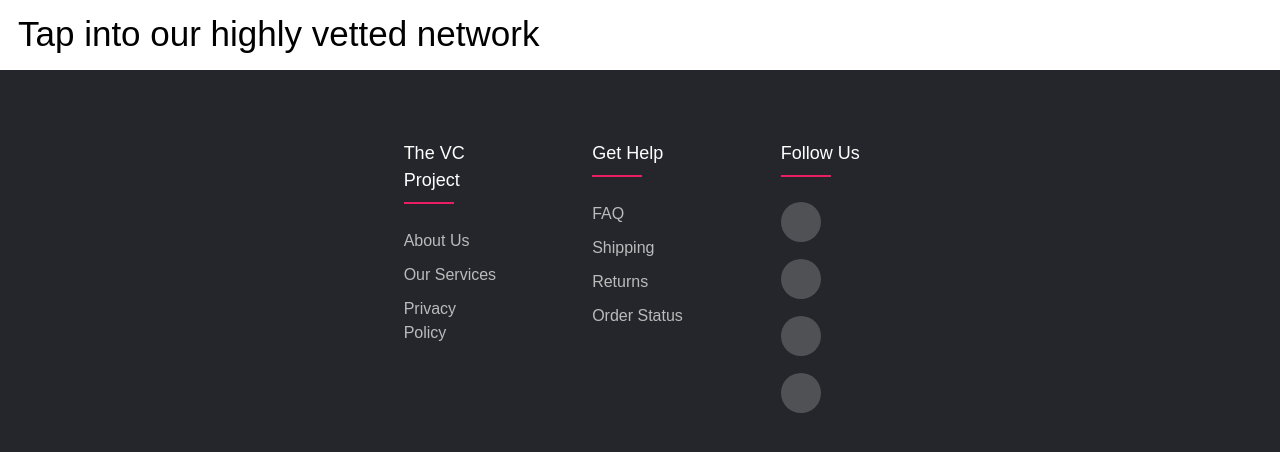
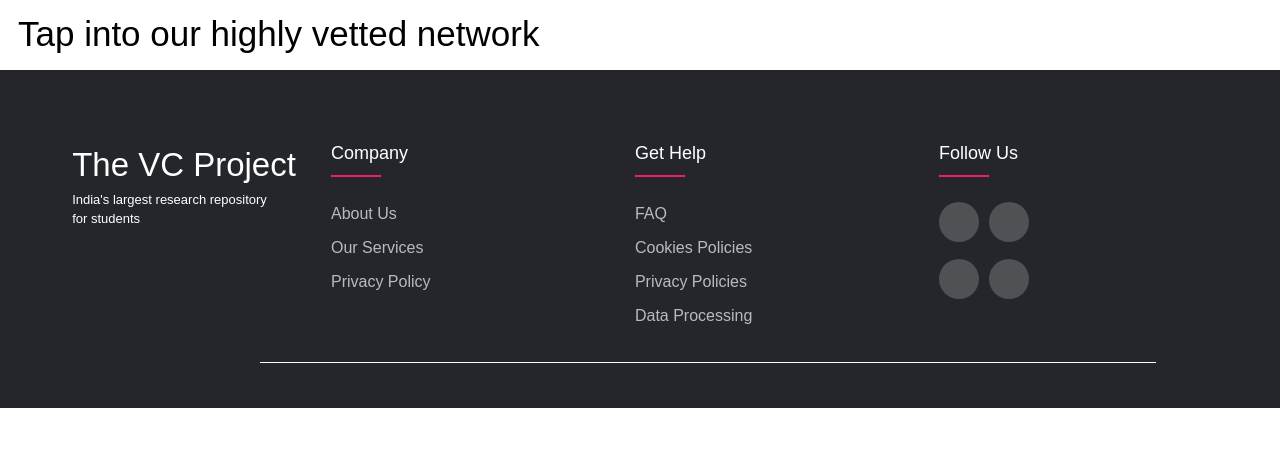
Before and after one commit to shashank-mishra14/TheVCProj, a React (Create React App) app: page /home in a window 1280 px wide. Shown: the part 1040-1492 px from the top of the page. After the commit the page ends 1448 px from the top, so only its background shows below. Built offline with nearby package versions, Linux system fonts and the light colour scheme; the HTML template or start-up script is replaced by a standard one.

Commit message:
adding ui in footer

```diff
--- a/src/components/Homepage/Footer/Footer.css
+++ b/src/components/Homepage/Footer/Footer.css
@@ -7,6 +7,19 @@ body{
 	margin:0;
 	padding:0;
 	box-sizing: border-box;
+}
+
+.main-tag{
+	background-color: #24262b;
+	color: #ffffff;
+	font-size: 33px;
+
+}
+.tag{
+	background-color: #24262b;
+	color: #ffffff;
+	font-size: 13px;
+
 }
 .container{
 	max-width: 1170px;
@@ -24,11 +37,21 @@ ul{
 .footer{
 	background-color: #24262b;
     padding: 70px 0;
-
+    position: relative;
 }
+.footer::before {
+	content: "";
+	position: absolute;
+	bottom: 45px; /* Adjust this value to control the distance from the bottom */
+	left:260px;
+	width: 70%;
+	height: 1px; /* Adjust this value to control the thickness of the line */
+	background-color: white; /* Change this to the color you want for the line */
+  }
 .footer-col{
    width: 25%;
    padding: 0 15px;
+   padding-right: 150px;
 }
 .footer-col h4{
 	font-size: 18px;
--- a/src/components/Homepage/Footer/Footer.jsx
+++ b/src/components/Homepage/Footer/Footer.jsx
@@ -1,44 +1,74 @@
-import React from 'react'
-import './Footer.css'
+import React from "react";
+import "./Footer.css";
 const Footer = () => {
   return (
     <div>
       <footer class="footer">
         <div class="container">
           <div class="row">
+            <div className="tag">
+            <div className="main-tag">The VC Project</div>
+            <p>
+              India's largest research repository <br /> for students
+            </p>
+            </div>
             <div class="footer-col">
-                     <h4>The VC Project</h4>
+              <h4>Company</h4>
               <ul>
-                         <li><a href="#">about us</a></li>
-                         <li><a href="#">our services</a></li>
-                         <li><a href="#">privacy policy</a></li>
-
+                <li>
+                  <a href="#">about us</a>
+                </li>
+                <li>
+                  <a href="#">our services</a>
+                </li>
+                <li>
+                  <a href="#">privacy policy</a>
+                </li>
               </ul>
             </div>
             <div class="footer-col">
               <h4>get help</h4>
               <ul>
-                         <li><a href="#">FAQ</a></li>
-                         <li><a href="#">shipping</a></li>
-                         <li><a href="#">returns</a></li>
-                         <li><a href="#">order status</a></li>
-                         <li><a href="#"></a></li>
+                <li>
+                  <a href="#">FAQ</a>
+                </li>
+                <li>
+                  <a href="#">Cookies Policies</a>
+                </li>
+                <li>
+                  <a href="#">Privacy Policies</a>
+                </li>
+                <li>
+                  <a href="#">Data Processing</a>
+                </li>
+                <li>
+                  <a href="#"></a>
+                </li>
               </ul>
             </div>
 
             <div class="footer-col">
               <h4>follow us</h4>
               <div class="social-links">
-                         <a href="#"><i class="fab fa-facebook-f"></i></a>
-                         <a href="#"><i class="fab fa-twitter"></i></a>
-                         <a href="#"><i class="fab fa-instagram"></i></a>
-                         <a href="#"><i class="fab fa-linkedin-in"></i></a>
+                <a href="#">
+                  <i class="fab fa-facebook-f"></i>
+                </a>
+                <a href="#">
+                  <i class="fab fa-twitter"></i>
+                </a>
+                <a href="#">
+                  <i class="fab fa-instagram"></i>
+                </a>
+                <a href="#">
+                  <i class="fab fa-linkedin-in"></i>
+                </a>
               </div>
             </div>
           </div>
         </div>
-    </footer></div>
-  )
-}
+      </footer>
+    </div>
+  );
+};
 
-export default Footer
+export default Footer;
```
Lines whose indentation alone changed are shown as unchanged.
